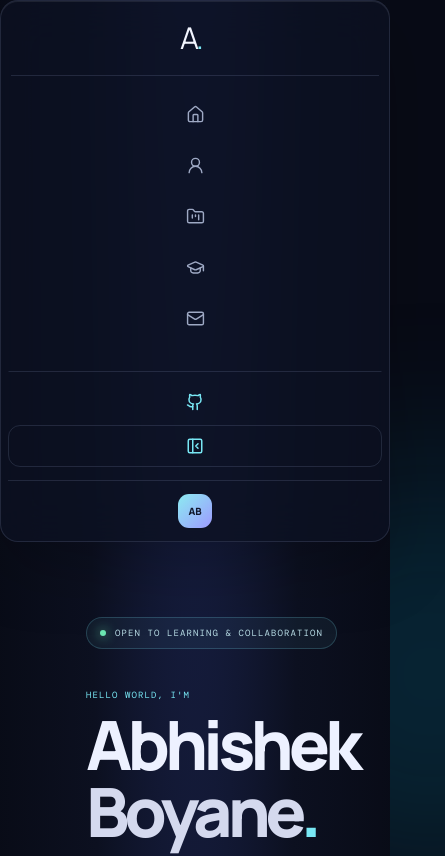
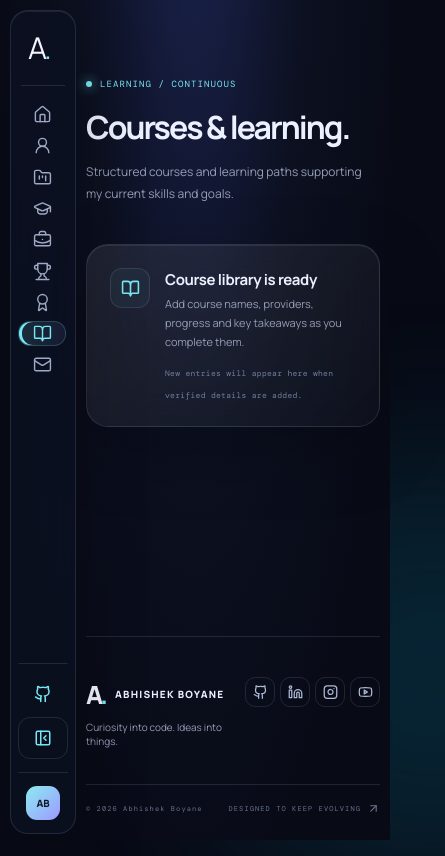
Before and after one commit to abhiopkrck/abhiopkrck, a React (Vite) app: page /courses in a window 390 px wide. Shown: the top 856 px of the page, 445 px wide, since content can reach past the window. Built offline with nearby package versions, Linux system fonts and the light colour scheme.

Commit message:
Fix fixed sidebar and split portfolio sections

```diff
--- a/src/App.jsx
+++ b/src/App.jsx
@@ -7,6 +7,7 @@ import About from './pages/About.jsx'
 import Projects from './pages/Projects.jsx'
 import Journey from './pages/Journey.jsx'
 import Contact from './pages/Contact.jsx'
+import MilestonePage from './pages/MilestonePage.jsx'
 
 function ScrollToTop() {
   const { pathname } = useLocation()
@@ -21,6 +22,10 @@ export default function App() {
       <Route path="/about" element={<About />} />
       <Route path="/projects" element={<Projects />} />
       <Route path="/journey" element={<Journey />} />
+      <Route path="/experience" element={<MilestonePage type="internships" />} />
+      <Route path="/hackathons" element={<MilestonePage type="hackathons" />} />
+      <Route path="/certifications" element={<MilestonePage type="certifications" />} />
+      <Route path="/courses" element={<MilestonePage type="courses" />} />
       <Route path="/contact" element={<Contact />} />
       <Route path="*" element={<Home />} />
     </Routes></main><Footer /></>
--- a/src/components/Navbar.jsx
+++ b/src/components/Navbar.jsx
@@ -1,13 +1,17 @@
 import { useState } from 'react'
 import { NavLink, Link } from 'react-router-dom'
-import { Home, UserRound, FolderKanban, GraduationCap, Mail, Github, PanelLeftClose, PanelLeftOpen, ArrowUpRight } from 'lucide-react'
+import { Home, UserRound, FolderKanban, GraduationCap, BriefcaseBusiness, Trophy, Award, BookOpen, Mail, Github, PanelLeftClose, PanelLeftOpen, ArrowUpRight } from 'lucide-react'
 import { profile } from '../data/portfolio'
 
 const links = [
   { label: 'Home', path: '/', icon: Home },
   { label: 'About', path: '/about', icon: UserRound },
   { label: 'Projects', path: '/projects', icon: FolderKanban },
-  { label: 'Journey', path: '/journey', icon: GraduationCap },
+  { label: 'Education', path: '/journey', icon: GraduationCap },
+  { label: 'Internship', path: '/experience', icon: BriefcaseBusiness },
+  { label: 'Hackathons', path: '/hackathons', icon: Trophy },
+  { label: 'Certifications', path: '/certifications', icon: Award },
+  { label: 'Courses', path: '/courses', icon: BookOpen },
   { label: 'Contact', path: '/contact', icon: Mail }
 ]
 
--- a/src/pages/Journey.jsx
+++ b/src/pages/Journey.jsx
@@ -1,31 +1,13 @@
-import { ArrowUpRight, GraduationCap, BriefcaseBusiness, Trophy, Award, BookOpen, Image as ImageIcon } from 'lucide-react'
+import { GraduationCap, Image as ImageIcon } from 'lucide-react'
 import SectionHeading from '../components/SectionHeading'
-import { education, internships, hackathons, certifications, courses } from '../data/portfolio'
-
-function FeatureCard({ item, icon: Icon, label }) {
-  return <article className="glass journey-card">
-    <div className="journey-image-wrap"><img src={item.image} alt={item.imageAlt || label} loading="lazy"/><span className="journey-image-label"><Icon size={14}/> {label}</span></div>
-    <div className="journey-card-body"><span className="eyebrow">{item.period || item.issuer || item.date || 'MILESTONE'}</span><h3>{item.title || item.name}</h3><p className="journey-org">{item.institution || item.organization || item.issuer || item.provider || ''}</p><p>{item.detail || item.description || ''}</p>{item.status && <span className="journey-status">{item.status}</span>}{item.url && <a className="text-link" href={item.url} target="_blank" rel="noreferrer">View credential <ArrowUpRight size={14}/></a>}</div>
-  </article>
-}
-
-function EmptyState({ title, description }) {
-  return <div className="glass journey-empty"><span className="journey-empty-icon"><ImageIcon size={19}/></span><div><h3>{title}</h3><p>{description}</p><span>Entries will appear here when details are added.</span></div></div>
-}
-
-function Section({ id, eyebrow, title, description, items, icon, emptyTitle, emptyDescription }) {
-  const Icon = icon
-  return <section className="journey-section" id={id}><SectionHeading eyebrow={eyebrow} title={title} description={description}/>{items.length ? <div className="journey-grid">{items.map(item => <FeatureCard key={item.id || item.title || item.name} item={item} icon={Icon} label={eyebrow.split('/')[0].trim()}/>)}</div> : <EmptyState title={emptyTitle} description={emptyDescription}/>}</section>
-}
+import { education } from '../data/portfolio'
 
 export default function Journey() {
   return <div className="page-content section-pad journey-page">
-    <SectionHeading eyebrow="THE ROAD SO FAR / 01" title="Learning by doing." description="Education, work experience and milestones that shape the builder I'm becoming."/>
-    <div className="journey-photo-banner glass"><img src="https://images.unsplash.com/photo-1523050854058-8df90110c9f1?auto=format&fit=crop&w=1800&q=85" alt="Students walking across a university campus"/><div><span className="eyebrow">MY JOURNEY</span><h2>Every step adds<br/><span>another skill.</span></h2><p>A living timeline of what I'm learning, building and exploring.</p></div></div>
-    <Section id="education" eyebrow="EDUCATION / 02" title="Academic foundation." description="My formal learning and the ideas I'm exploring along the way." items={education} icon={GraduationCap} emptyTitle="Education details coming soon" emptyDescription="Add your institution, qualification and study dates."/>
-    <Section id="internship" eyebrow="INTERNSHIP / 03" title="Experience in the field." description="Professional exposure, responsibilities and lessons from working with a team." items={internships} icon={BriefcaseBusiness} emptyTitle="No internship entries yet" emptyDescription="Add the company, role, dates and a short summary of your work."/>
-    <Section id="hackathons" eyebrow="HACKATHONS / 04" title="Build under pressure." description="Team builds, challenges, prototypes and event highlights." items={hackathons} icon={Trophy} emptyTitle="Hackathon highlights will go here" emptyDescription="Add event names, dates, team/project details, placements and photos."/>
-    <Section id="certifications" eyebrow="CERTIFICATIONS / 05" title="Credentials earned." description="Verified certificates and credentials from recognised learning providers." items={certifications} icon={Award} emptyTitle="Certificates will appear here" emptyDescription="Add the certificate name, issuing organisation, date and credential link or image."/>
-    <Section id="courses" eyebrow="COURSES / 06" title="Always learning." description="Courses and structured learning paths that support my current goals." items={courses} icon={BookOpen} emptyTitle="Learning list is ready" emptyDescription="Add course names, providers, completion status and what you learned."/>
+    <SectionHeading eyebrow="EDUCATION / LEARNING JOURNEY" title="Academic foundation." description="My formal education and the concepts I'm exploring through coursework and hands-on projects."/>
+    {education.length ? <div className="journey-grid">{education.map(item => <article className="glass journey-card" key={item.id}>
+      {item.image && <div className="journey-image-wrap"><img src={item.image} alt={item.imageAlt || item.title} loading="lazy"/><span className="journey-image-label"><GraduationCap size={14}/> EDUCATION</span></div>}
+      <div className="journey-card-body"><span className="eyebrow">{item.period || 'EDUCATION'}</span><h3>{item.title}</h3><p className="journey-org">{item.institution}</p><p>{item.detail}</p></div>
+    </article>)}</div> : <div className="glass journey-empty"><span className="journey-empty-icon"><ImageIcon size={19}/></span><div><h3>Education details coming soon</h3><p>Add your institution, qualification and study dates.</p></div></div>}
   </div>
 }
--- /dev/null
+++ b/src/pages/MilestonePage.jsx
@@ -0,0 +1,54 @@
+import { ArrowUpRight, BriefcaseBusiness, Trophy, Award, BookOpen, Image as ImageIcon } from 'lucide-react'
+import SectionHeading from '../components/SectionHeading'
+import { internships, hackathons, certifications, courses } from '../data/portfolio'
+
+const pages = {
+  internships: {
+    eyebrow: 'CAREER / EXPERIENCE', title: 'Internship experience.',
+    description: 'Professional experience, responsibilities and practical lessons from working with a team.',
+    icon: BriefcaseBusiness, emptyTitle: 'Experience details are being prepared',
+    emptyDescription: 'Add confirmed role, dates, responsibilities, technologies and work highlights.',
+    items: internships
+  },
+  hackathons: {
+    eyebrow: 'BUILD / COMPETE', title: 'Hackathons.',
+    description: 'Events, team builds, prototypes, challenges and competition highlights.',
+    icon: Trophy, emptyTitle: 'Hackathon highlights will appear here',
+    emptyDescription: 'Only verified participation and results will be listed here.',
+    items: hackathons
+  },
+  certifications: {
+    eyebrow: 'CREDENTIALS / VERIFIED', title: 'Certifications.',
+    description: 'Certificates and credentials earned through recognised learning providers.',
+    icon: Award, emptyTitle: 'No certificates added yet',
+    emptyDescription: 'This section is ready for certificate names, issuers, dates and verification links.',
+    items: certifications
+  },
+  courses: {
+    eyebrow: 'LEARNING / CONTINUOUS', title: 'Courses & learning.',
+    description: 'Structured courses and learning paths supporting my current skills and goals.',
+    icon: BookOpen, emptyTitle: 'Course library is ready',
+    emptyDescription: 'Add course names, providers, progress and key takeaways as you complete them.',
+    items: courses
+  }
+}
+
+function EmptyState({ Icon, title, description }) {
+  return <div className="glass journey-empty"><span className="journey-empty-icon"><Icon size={19}/></span><div><h3>{title}</h3><p>{description}</p><span>New entries will appear here when verified details are added.</span></div></div>
+}
+
+function EntryCard({ item, Icon }) {
+  return <article className="glass journey-card">
+    {item.image && <div className="journey-image-wrap"><img src={item.image} alt={item.imageAlt || item.title || item.name || 'Experience'} loading="lazy"/><span className="journey-image-label"><Icon size={14}/> FEATURE</span></div>}
+    <div className="journey-card-body"><span className="eyebrow">{item.period || item.date || item.status || 'MILESTONE'}</span><h3>{item.title || item.name}</h3><p className="journey-org">{item.organization || item.issuer || item.provider || ''}</p><p>{item.detail || item.description || ''}</p>{item.status && <span className="journey-status">{item.status}</span>}{item.url && <a className="text-link" href={item.url} target="_blank" rel="noreferrer">View details <ArrowUpRight size={14}/></a>}</div>
+  </article>
+}
+
+export default function MilestonePage({ type }) {
+  const page = pages[type] || pages.courses
+  const Icon = page.icon
+  return <div className="page-content section-pad journey-page">
+    <SectionHeading eyebrow={page.eyebrow} title={page.title} description={page.description}/>
+    {page.items.length ? <div className="journey-grid">{page.items.map((item, index) => <EntryCard key={item.id || item.title || item.name || index} item={item} Icon={Icon}/>)}</div> : <EmptyState Icon={Icon} title={page.emptyTitle} description={page.emptyDescription}/>}
+  </div>
+}
--- a/src/styles.css
+++ b/src/styles.css
@@ -55,3 +55,27 @@ body:has(.sidebar-collapsed) .footer.container{width:min(1200px,calc(100% - 145p
  .sidebar-toggle{height:42px}
 }
 @media(prefers-reduced-motion:reduce){.nav-wrap,.sidebar,.sidebar-link,.sidebar-github,.sidebar-toggle{transition:none}}
+
+/* Sidebar positioning correction: the rendered component uses .sidebar-wrap. */
+.sidebar-wrap{position:fixed;inset:18px auto 18px 18px;z-index:100;width:244px;padding:0;transition:width .28s ease}
+.sidebar-links{flex:1;min-height:0;overflow-y:auto;overscroll-behavior:contain;padding-right:2px;scrollbar-width:thin;scrollbar-color:rgba(120,231,244,.25) transparent}
+.sidebar-links::-webkit-scrollbar{width:4px}
+.sidebar-links::-webkit-scrollbar-thumb{background:rgba(120,231,244,.25);border-radius:8px}
+.sidebar-wrap.sidebar-collapsed{width:78px}
+.site-shell{width:min(1120px,calc(100% - 310px));margin-left:calc(244px + max(28px, (100vw - 244px - 1120px)/2));margin-right:28px}
+.footer.container{width:min(1120px,calc(100% - 310px));margin-left:calc(244px + max(28px, (100vw - 244px - 1120px)/2));margin-right:28px}
+@media(max-width:760px){
+ .sidebar-wrap{inset:10px auto 10px 10px;width:66px}
+ .sidebar{padding:13px 7px 10px;border-radius:18px}
+ .sidebar-brand{justify-content:center;padding-inline:0}
+ .sidebar-brand-copy,.sidebar-caption,.sidebar-link-label,.sidebar-profile-copy,.sidebar-external{display:none}
+ .sidebar-divider{margin-bottom:16px}
+ .sidebar-links{overflow-y:auto}
+ .sidebar-link,.sidebar-github,.sidebar-toggle{justify-content:center;padding-inline:0;gap:0;height:45px}
+ .sidebar-active-dot{display:none}
+ .sidebar-profile{justify-content:center;padding-top:13px}
+ .site-shell,body:has(.sidebar-collapsed) .site-shell{width:calc(100% - 96px);margin-left:86px;margin-right:10px}
+ .footer.container,body:has(.sidebar-collapsed) .footer.container{width:calc(100% - 96px);margin-left:86px;margin-right:10px}
+ .sidebar-toggle{height:42px}
+}
+@media(max-height:650px){.sidebar-profile{margin-top:6px;padding-top:8px}.sidebar-link{height:42px}}
```
